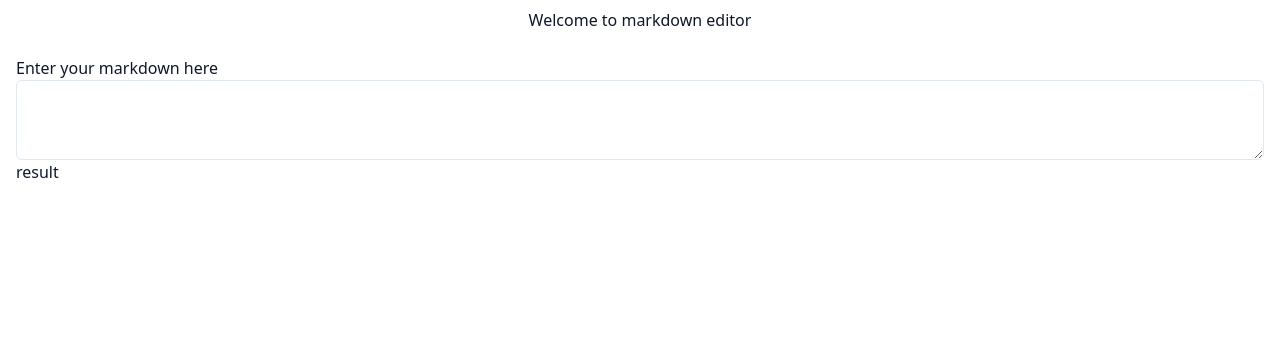
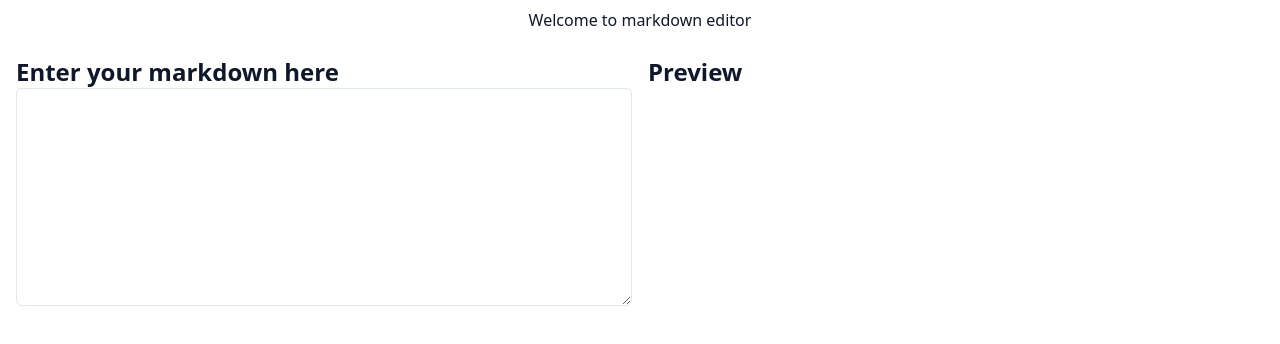
Before and after one commit to PrakharGupta016/markdown-editor, a React (Create React App) app: page / in a window 1280 px wide. Shown: the top 344 px of the page. Built offline with nearby package versions, Linux system fonts and the light colour scheme.

Commit message:
grid and linebreak added

```diff
--- a/src/components/markdown-editor/markdownEditor.tsx
+++ b/src/components/markdown-editor/markdownEditor.tsx
@@ -2,18 +2,12 @@ import { useState } from "react";
 import { Textarea } from "../common/shadcn/TextArea";
 import Layers from "../common/styled-components/layers";
 import parse from "html-react-parser";
-
-
-const headingStyles: { [key: number]: string } = {
-  1: "text-3xl font-bold",
-  2: "text-2xl font-semibold",
-  3: "text-xl font-semibold",
-  4: "text-lg font-medium",
-  5: "text-base font-medium",
-  6: "text-sm font-medium",
-};
+import { headingStyles } from "@/helpers/helpers";
 
 const trimHashes = (hashString: string) => {
+  if (hashString == "") {
+    return "<br/>";
+  }
   const ch: string = "#";
   const sz: number = hashString.length;
   let idx = -1;
@@ -26,7 +20,9 @@ const trimHashes = (hashString: string) => {
 
   if (idx < 6 && idx >= 0) {
     text =
-      `<h${idx + 1} className=${headingStyles[idx+1]}>` + hashString.substring(idx + 1, sz) + `</h${idx + 1}>`;
+      `<h${idx + 1} className=${headingStyles[idx + 1]}>` +
+      hashString.substring(idx + 1, sz) +
+      `</h${idx + 1}>`;
   }
 
   text = text.replace(/\*\*\*(.*?)\*\*\*/g, "<strong><em>$1</em></strong>");
@@ -36,6 +32,9 @@ const trimHashes = (hashString: string) => {
 
   // Convert Italic
   text = text.replace(/\*(.*?)\*|_(.*?)_/g, "<em>$1$2</em>");
+  if (idx == -1) {
+    text = "<p>" + text + "</p>";
+  }
 
   return text;
 };
@@ -47,7 +46,7 @@ const MarkDownEditor = () => {
   const convertMarkdown = (markdown: string) => {
     const lines = markdown.split("\n");
     let result = lines.map((val) => trimHashes(val));
-    console.log(result)
+    console.log(result);
     setResult((prev) => result);
     setMarkDownString((prev) => markdown);
   };
@@ -55,14 +54,23 @@ const MarkDownEditor = () => {
   return (
     <>
       <Layers>
-        <div className="p-4 grid ">
-        <h1>Enter your markdown here </h1>
-        <Textarea
-          value={markdownString}
-          onChange={(e) => convertMarkdown(e.target.value)}
-        />
-        <h1>result</h1>
-        <div>{result.map((val)=>(<div>{parse(val)}</div>))}</div>
+        <div className="p-4 grid grid-cols-2 gap-4">
+          <div>
+            <h1 className={headingStyles[2]}>Enter your markdown here </h1>
+            <Textarea
+              value={markdownString}
+              onChange={(e) => convertMarkdown(e.target.value)}
+              rows={10}
+            />
+          </div>
+          <div>
+            <h1 className={headingStyles[2]}>Preview</h1>
+            <div>
+              {result.map((val) => (
+                <>{parse(val)}</>
+              ))}
+            </div>
+          </div>
         </div>
       </Layers>
     </>
--- /dev/null
+++ b/src/helpers/helpers.tsx
@@ -0,0 +1,8 @@
+export const headingStyles: { [key: number]: string } = {
+    1: "text-3xl font-bold",
+    2: "text-2xl font-semibold",
+    3: "text-xl font-semibold",
+    4: "text-lg font-medium",
+    5: "text-base font-medium",
+    6: "text-sm font-medium",
+  };
```
